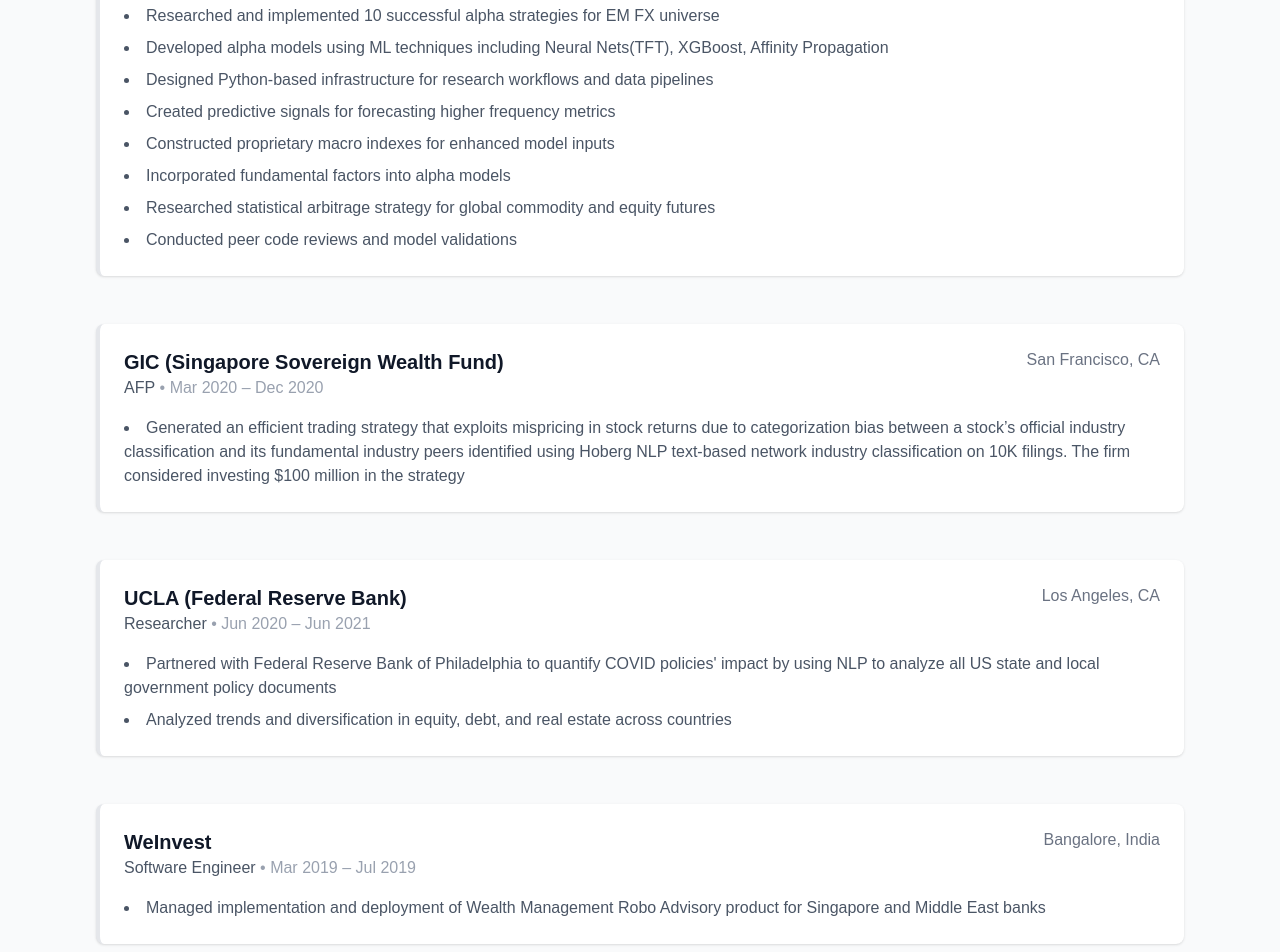
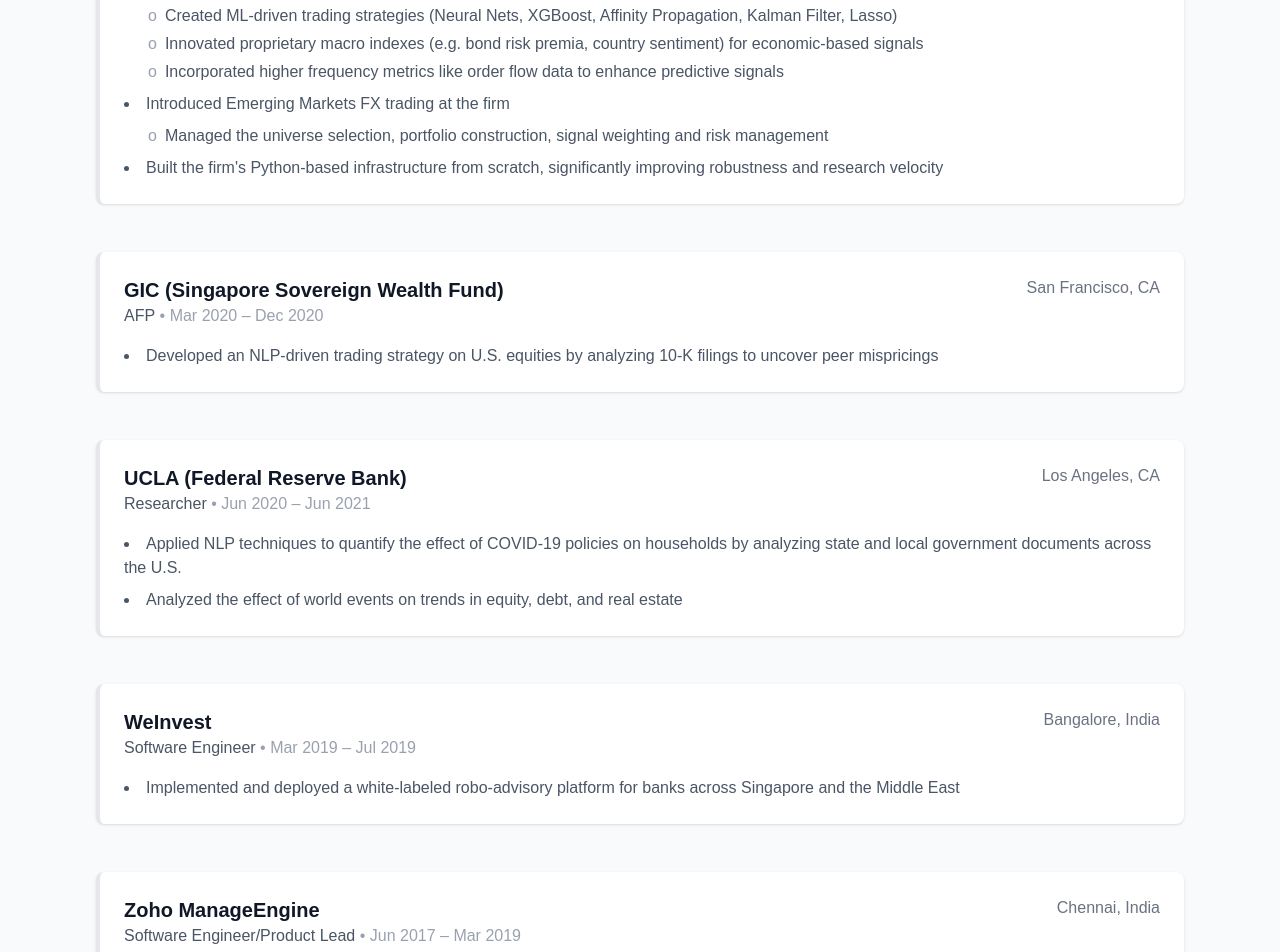
Before and after one commit to kartikagarwal777/portfolio-website, a Next.js app: page / in a window 1280 px wide. Shown: the part 1580-2532 px from the top of the page. Built offline with nearby package versions, Linux system fonts and the light colour scheme.

Commit message:
Update experience section with nested sub-bullet achievements

```diff
--- a/src/components/Experience.tsx
+++ b/src/components/Experience.tsx
@@ -14,15 +14,23 @@
         }
       ],
       achievements: [
-        "Led firm's expansion into Emerging Markets by developing systematic framework for tradable currencies",
-        "Researched and implemented 10 successful alpha strategies for EM FX universe",
-        "Developed alpha models using ML techniques including Neural Nets(TFT), XGBoost, Affinity Propagation",
-        "Designed Python-based infrastructure for research workflows and data pipelines",
-        "Created predictive signals for forecasting higher frequency metrics",
-        "Constructed proprietary macro indexes for enhanced model inputs",
-        "Incorporated fundamental factors into alpha models",
-        "Researched statistical arbitrage strategy for global commodity and equity futures",
-        "Conducted peer code reviews and model validations"
+        {
+          main: "Directed alpha research across FX, commodity, equity, and fixed income futures resulting in 11 production ready trading strategies",
+          sub: [
+            "Created ML-driven trading strategies (Neural Nets, XGBoost, Affinity Propagation, Kalman Filter, Lasso)",
+            "Innovated proprietary macro indexes (e.g. bond risk premia, country sentiment) for economic-based signals",
+            "Incorporated higher frequency metrics like order flow data to enhance predictive signals"
+          ]
+        },
+        {
+          main: "Introduced Emerging Markets FX trading at the firm",
+          sub: [
+            "Managed the universe selection, portfolio construction, signal weighting and risk management"
+          ]
+        },
+        {
+          main: "Built the firm's Python-based infrastructure from scratch, significantly improving robustness and research velocity"
+        }
       ]
     },
     {
@@ -35,7 +43,9 @@
         }
       ],
       achievements: [
-        "Generated an efficient trading strategy that exploits mispricing in stock returns due to categorization bias between a stock’s official industry classification and its fundamental industry peers identified using Hoberg NLP text-based network industry classification on 10K filings. The firm considered investing $100 million in the strategy"
+        {
+          main: "Developed an NLP-driven trading strategy on U.S. equities by analyzing 10-K filings to uncover peer mispricings"
+        }
       ]
     },
     {
@@ -48,8 +58,12 @@
         }
       ],
       achievements: [
-        "Partnered with Federal Reserve Bank of Philadelphia to quantify COVID policies' impact by using NLP to analyze all US state and local government policy documents",
-        "Analyzed trends and diversification in equity, debt, and real estate across countries"
+        {
+          main: "Applied NLP techniques to quantify the effect of COVID-19 policies on households by analyzing state and local government documents across the U.S."
+        },
+        {
+          main: "Analyzed the effect of world events on trends in equity, debt, and real estate"
+        }
       ]
     },
     {
@@ -62,7 +76,9 @@
         }
       ],
       achievements: [
-        "Managed implementation and deployment of Wealth Management Robo Advisory product for Singapore and Middle East banks"
+        {
+          main: "Implemented and deployed a white-labeled robo-advisory platform for banks across Singapore and the Middle East"
+        }
       ]
     },
     {
@@ -70,13 +86,21 @@
       location: "Chennai, India",
       positions: [
         {
-          title: "Software Engineer",
+          title: "Software Engineer/Product Lead",
           period: "Jun 2017 – Mar 2019"
         }
       ],
       achievements: [
-        "Developed core features of Zoho Zeptomail used by 2.5k+ organisations",
-        "Led team of dozen developers in developing key modules and features"
+        {
+          main: "Built product Zoho Zeptomail from inception to product launch, now being used by 2.5k+ organizations",
+        },
+        {
+          main: "Spearheaded feature ideation, technical design, and execution to create a competitive product",
+        },
+        {
+          main:
+            "Led a cross-functional team of 12 developers, designers, testers, marketing and content writers",
+        }
       ]
     }
   ];
@@ -102,7 +126,19 @@
               </div>
               <ul className="list-disc list-inside space-y-2 text-gray-600">
                 {exp.achievements.map((achievement, idx) => (
-                  <li key={idx}>{achievement}</li>
+                  <li key={idx}>
+                    {typeof achievement === 'string' ? achievement : achievement.main}
+                    {achievement.sub && (
+                      <ul className="list-none pl-6 mt-2 space-y-1">
+                        {achievement.sub.map((subItem, subIdx) => (
+                          <li key={subIdx} className="flex items-start">
+                            <span className="mr-2 text-gray-400">o</span>
+                            <span>{subItem}</span>
+                          </li>
+                        ))}
+                      </ul>
+                    )}
+                  </li>
                 ))}
               </ul>
             </div>
```
